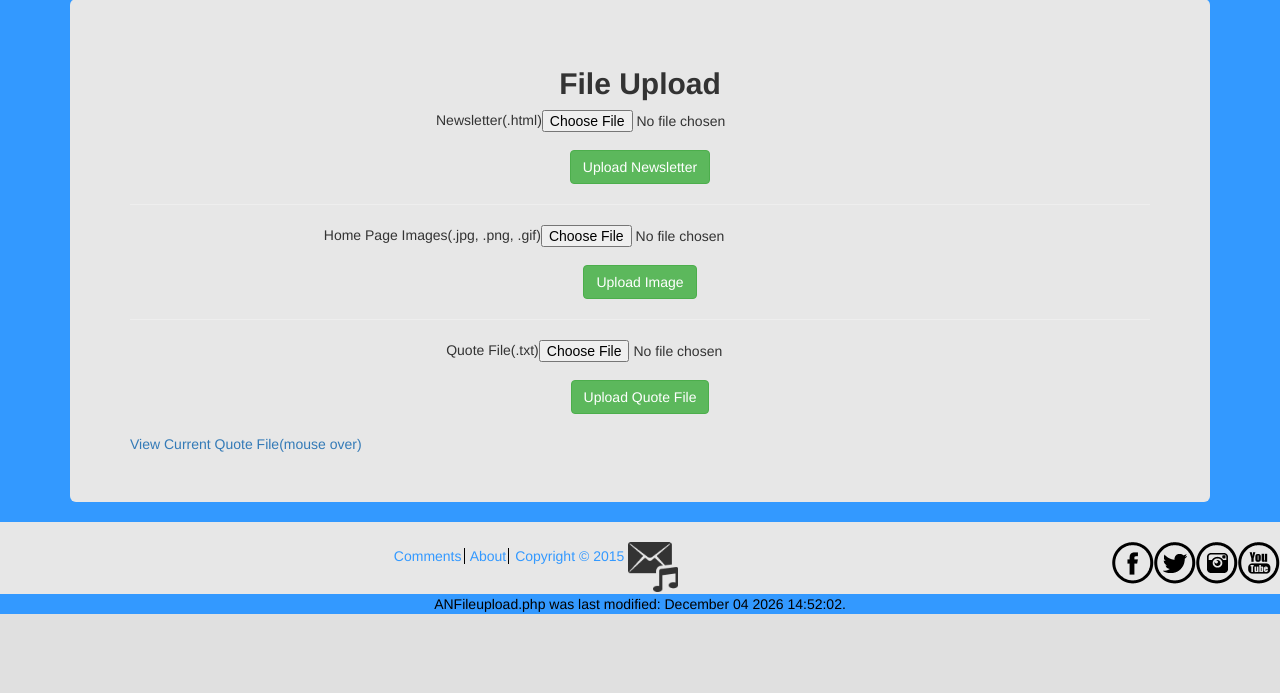
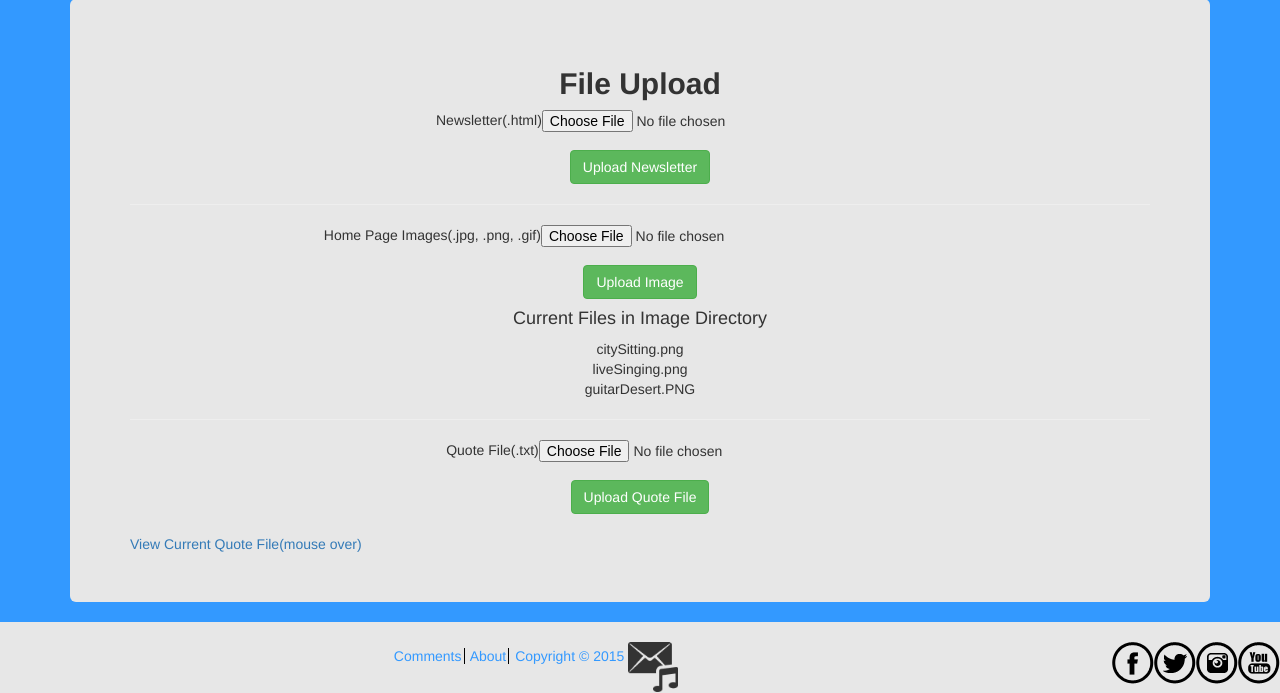
Before and after one commit to joshuabeck24/370Assignment2, a PHP site: page /view/ANFileupload.php in a window 1280 px wide. Shown: the part 421-1114 px from the top of the page. Before the commit the page ends 1035 px from the top, so only its background shows below. Run offline with PHP 8.4, Linux system fonts and the light colour scheme; some libraries are stand-ins or nearby versions.

Commit message:
fixing more things with uploads

```diff
--- a/Assign2/view/ANFileupload.php
+++ b/Assign2/view/ANFileupload.php
@@ -16,6 +16,18 @@
             $quoteFile = "file does not exist";
         }
         //$quoteFile = file_get_contents('http://www.example.com/');
+?>
+<!-- This code block is for displaying files in images directory(other files only have 1 currently there) -->
+<?php
+        $current_dir = '../HomepageImages';
+        $dir = opendir($current_dir);
+        while(false !== ($file = readdir($dir))){
+                //strip out the two entries of . and ..
+                if($file != "." && $file != ".."){
+                        $imageArray[] = $file;
+                }
+        }
+        closedir($dir);
 ?>
 <img alt="One Way Upload" src="../images/uploads.png" class="imageLoad" />
 <section>
@@ -39,6 +51,15 @@
                     <div style="padding-left:19%;" class=" pull-left divInJumbo">Home Page Images(.jpg, .png, .gif)</div><input class="pull-left center-block" name="userfile" type="file" /> <br/><br/>
                     <input style="clear:both;" class="btn btn-success" type="submit" value="Upload Image" /> <br/>
                </form>
+               <div style="text-align: center;">
+               <h4>Current Files in Image Directory</h4>
+               <?php
+                    foreach ($imageArray as $image)
+                    {
+                       print($image . "<br>");
+                    }
+               ?>
+               </div>
                <hr/>
                <form style=" margin: 0;
                               text-align: center;"
--- a/Assign2/view/index.php
+++ b/Assign2/view/index.php
@@ -9,11 +9,11 @@
         while(false !== ($file = readdir($dir))){
                 //strip out the two entries of . and ..
                 if($file != "." && $file != ".."){
-                        $logoArray[] = $file;
+                        $imageArray[] = $file;
                 }
         }
         closedir($dir);
-        $headerImage = "../HomepageImages/" . $logoArray[array_rand($logoArray)];
+        $headerImage = "../HomepageImages/" . $logoArray[array_rand($imageArray)];
 ?>
 <div id="headmiddle">
     <img class="imageLoad" src= "<?php echo $headerImage; ?>" alt= "HeaderImage" title="" id="fadeIn"  />
```
